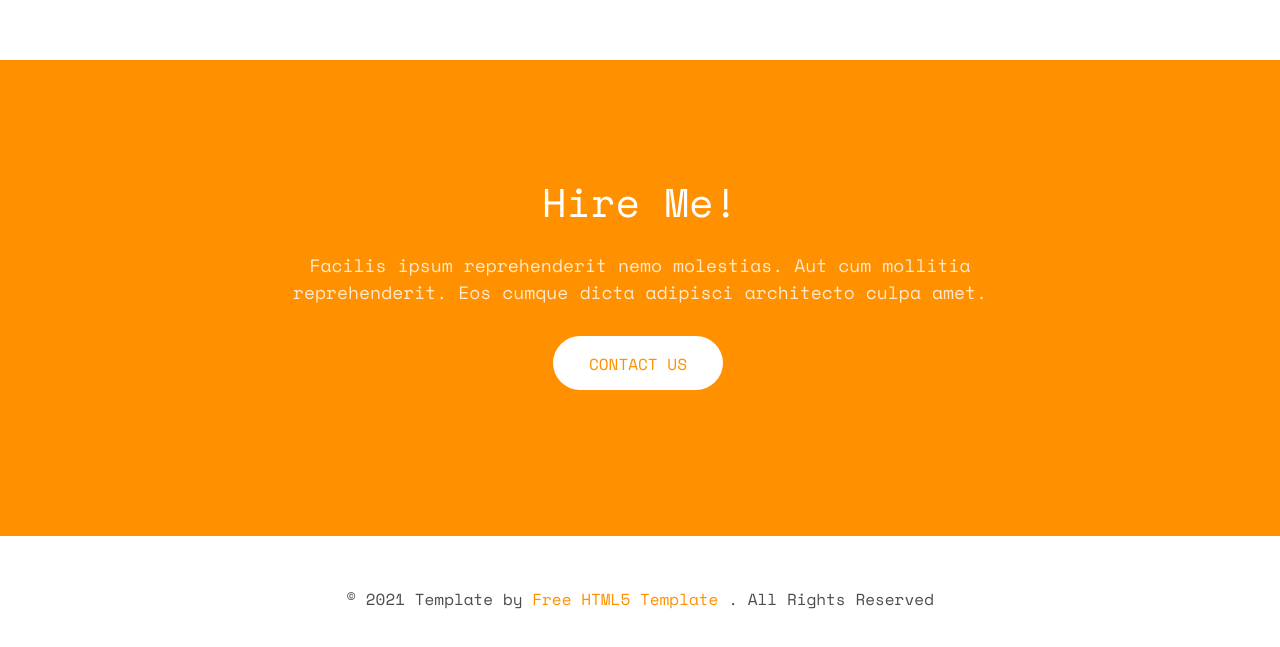
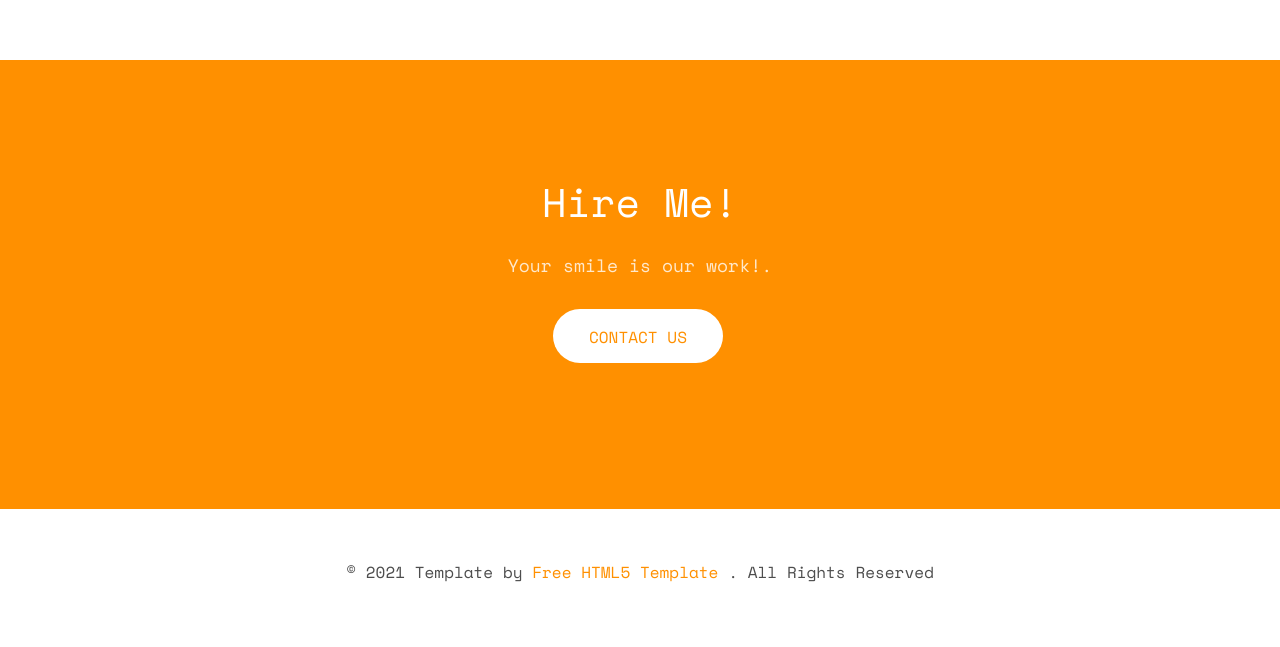
Before and after one commit to rifqiadit10/rifqiadit10.github.io, a plain HTML site: page index.html in a window 1280 px wide. Shown: the part 6351-6998 px from the top of the page. Drawn offline with nearby package versions, Linux system fonts and the light colour scheme; some packages are replaced by stand-ins of ours; no server answers; files whose address does not match are found by name.

Commit message:
revise description

```diff
--- a/index.html
+++ b/index.html
@@ -503,7 +503,7 @@
 			<div class="row animate-box">
 				<div class="col-md-8 col-md-offset-2 text-center fh5co-heading">
 					<h2>Hire Me!</h2>
-					<p>Facilis ipsum reprehenderit nemo molestias. Aut cum mollitia reprehenderit. Eos cumque dicta adipisci architecto culpa amet.</p>
+					<p>Your smile is our work!.</p>
 					<p><a href="https://api.whatsapp.com/send?phone=6285765586113&text=Hi%20Rifqi%2C%20I%20wanna%20work%20with%20you!" class="btn btn-default btn-lg">Contact Us</a></p>
 				</div>
 			</div>
```
